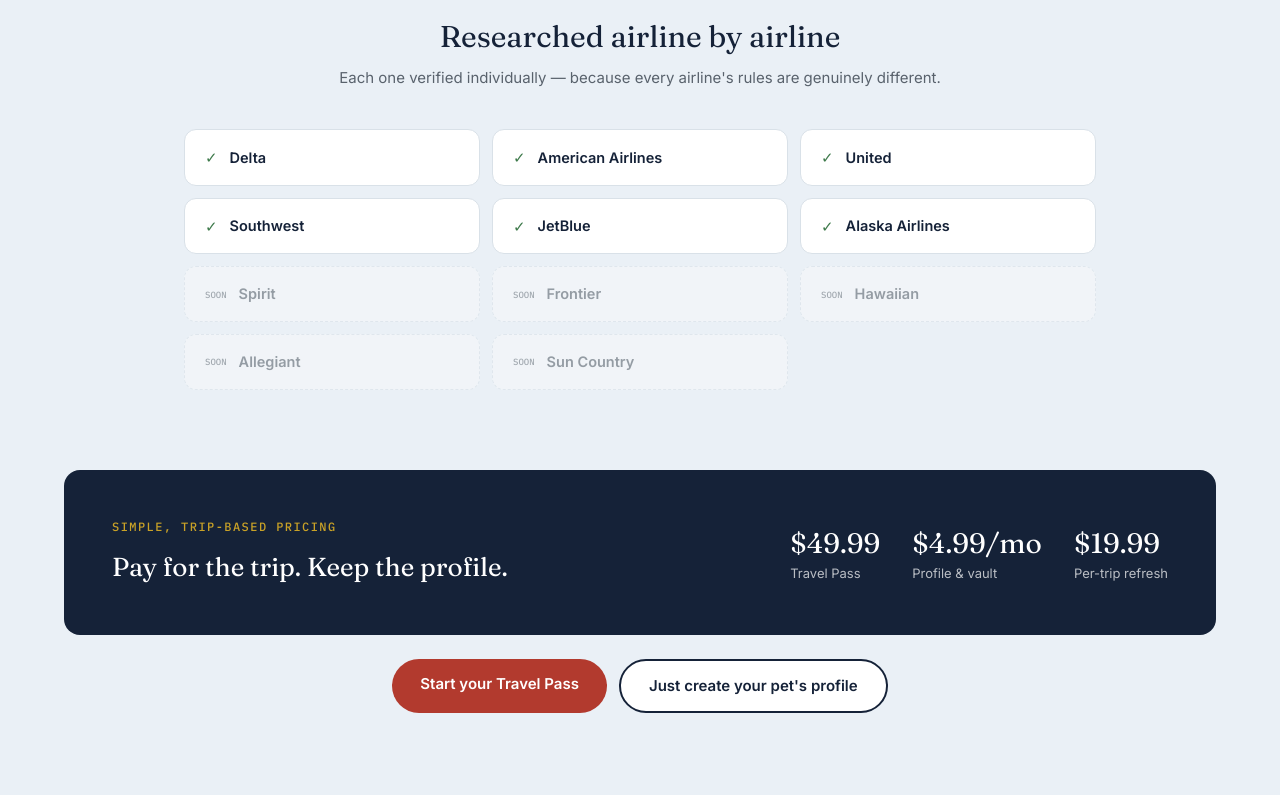
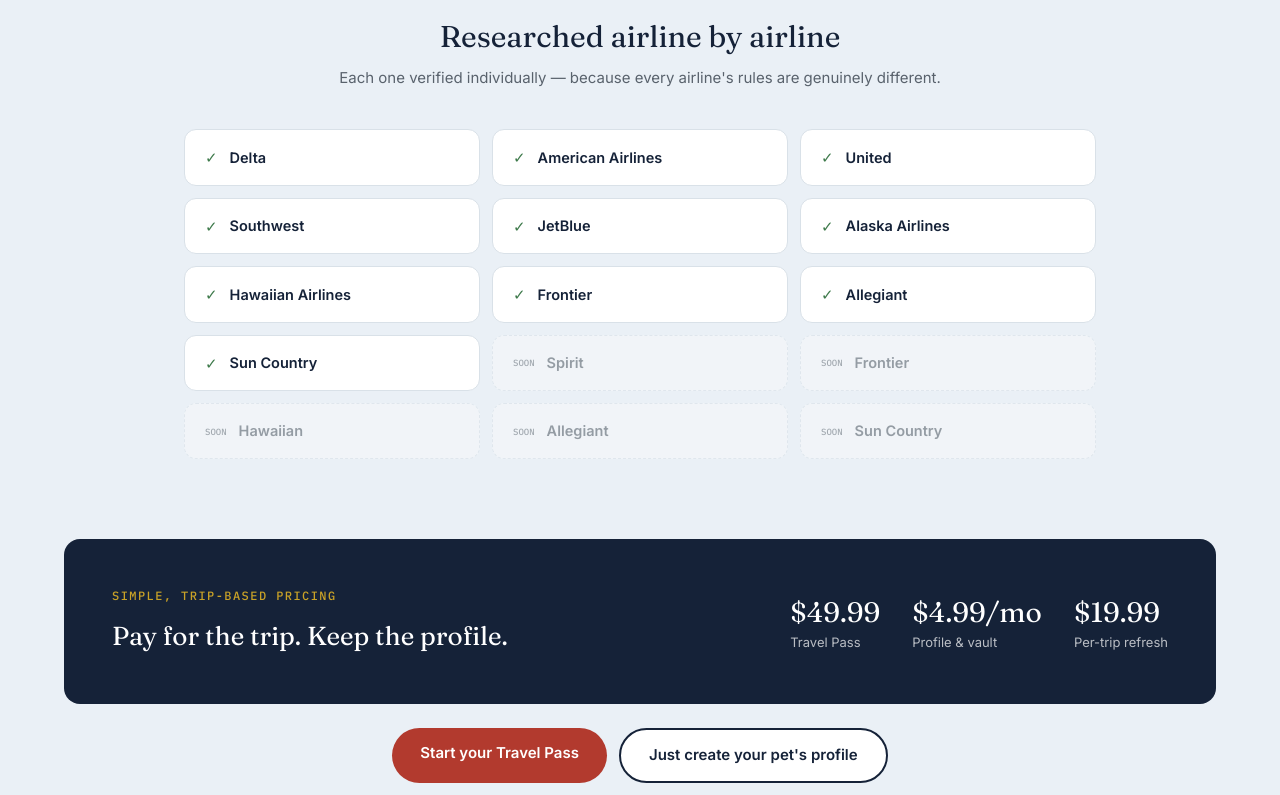
Before and after one commit to nimaesfand/petpassgo, a Next.js app: page / in a window 1280 px wide. Shown: the part 2365-3160 px from the top of the page. Built offline with nearby package versions, Linux system fonts and the light colour scheme.

Commit message:
Homepage: show all supported airlines from shared list

```diff
--- a/app/page.js
+++ b/app/page.js
@@ -1,6 +1,7 @@
 "use client";
 
 import React, { useState, useEffect } from "react";
+import { AIRLINES } from "../lib/airlines";
 
 const tokens = {
   navy: "#152238",
@@ -456,7 +457,7 @@
           </p>
         </div>
         <div className="grid grid-cols-2 md:grid-cols-3 gap-3">
-          {["Delta", "American Airlines", "United", "Southwest", "JetBlue", "Alaska Airlines"].map((airline) => (
+          {AIRLINES.filter((a) => !a.startsWith("Other")).map((airline) => (
             <div
               key={airline}
               className="rounded-xl px-5 py-4 flex items-center gap-3"
```
